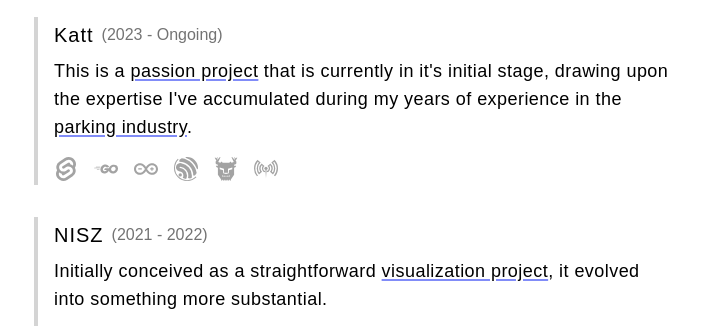
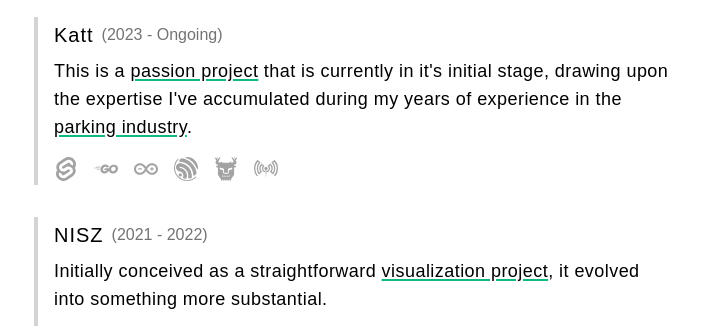
Before and after one commit to webermarci/webermarcieu, a SvelteKit app: page / in a window 1280 px wide. Shown: the part 459-785 px from the top of the page, without its empty margins (286-991 px from the left). Built offline with nearby package versions, Linux system fonts and the light colour scheme; a web font is replaced by a local one.

Commit message:
tweak transitions

```diff
--- a/src/app.postcss
+++ b/src/app.postcss
@@ -25,6 +25,8 @@ body {
     @apply dark:bg-neutral-900;
     @apply text-black;
     @apply dark:text-white;
+    @apply duration-300;
+    @apply transition-colors;
     @apply font-normal;
     font-family: 'Rubik', sans-serif;
 }
--- a/src/routes/+page.svelte
+++ b/src/routes/+page.svelte
@@ -890,7 +890,7 @@
 		@apply underline;
 		@apply underline-offset-2;
 		@apply decoration-2;
-		@apply decoration-indigo-400;
+		@apply decoration-emerald-500;
 	}
 
 	.highlight-container-left,
@@ -938,15 +938,15 @@
 	}
 
 	.performance-delay:before {
-		animation-delay: 1.5s;
+		animation-delay: 1.6s;
 	}
 
 	.frontend-delay:before {
-		animation-delay: 2.5s;
+		animation-delay: 2.7s;
 	}
 
 	.embedded-delay:before {
-		animation-delay: 3.5s;
+		animation-delay: 3.8s;
 	}
 
 	@keyframes highlight-animation {
```
